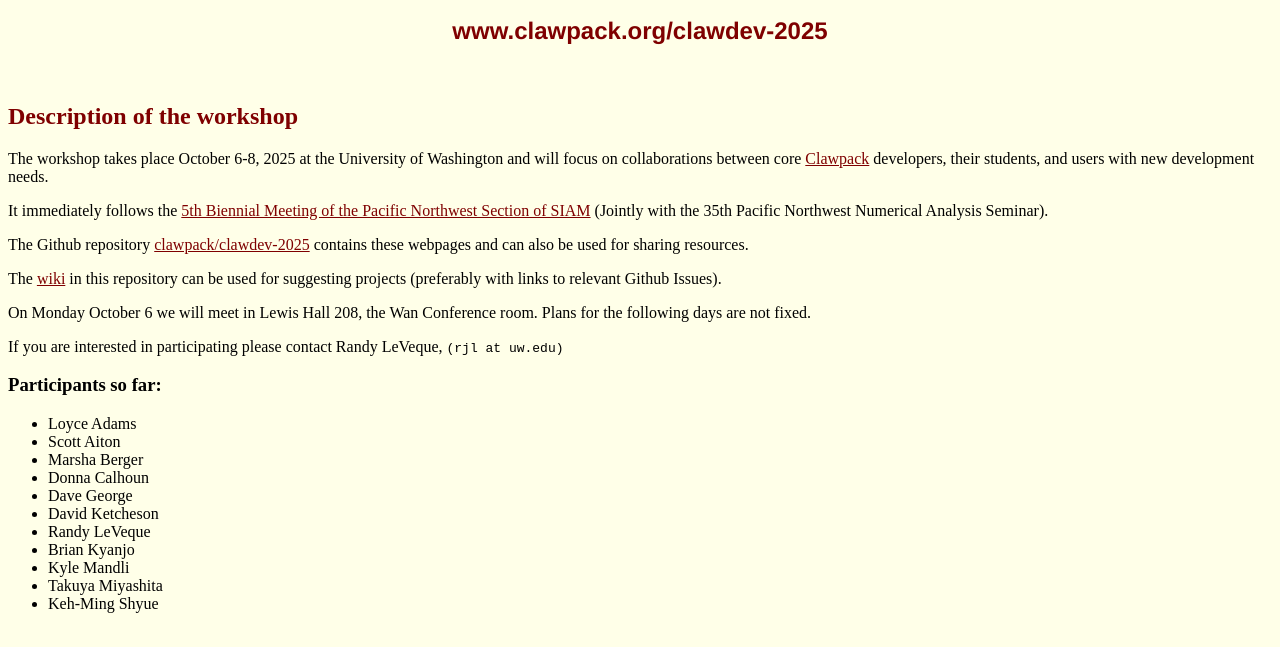
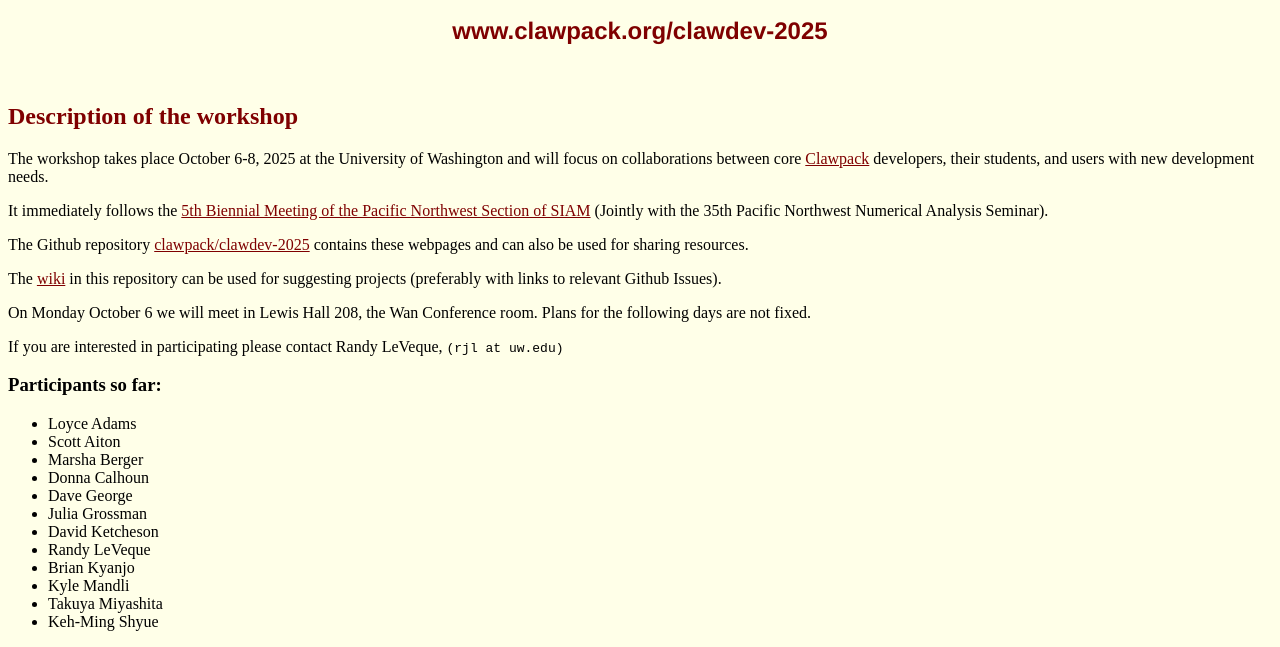
Before and after one commit to clawpack/clawdev-2025, a plain HTML site: page index.html in a window 1280 px wide. Shown: the part 271-918 px from the top of the page. Drawn offline with Linux system fonts and the light colour scheme.

Commit message:
update participants

```diff
--- a/index.html
+++ b/index.html
@@ -69,6 +69,7 @@
 <li> Marsha Berger
 <li> Donna Calhoun
 <li> Dave George
+<li> Julia Grossman
 <li> David Ketcheson
 <li> Randy LeVeque
 <li> Brian Kyanjo
```
